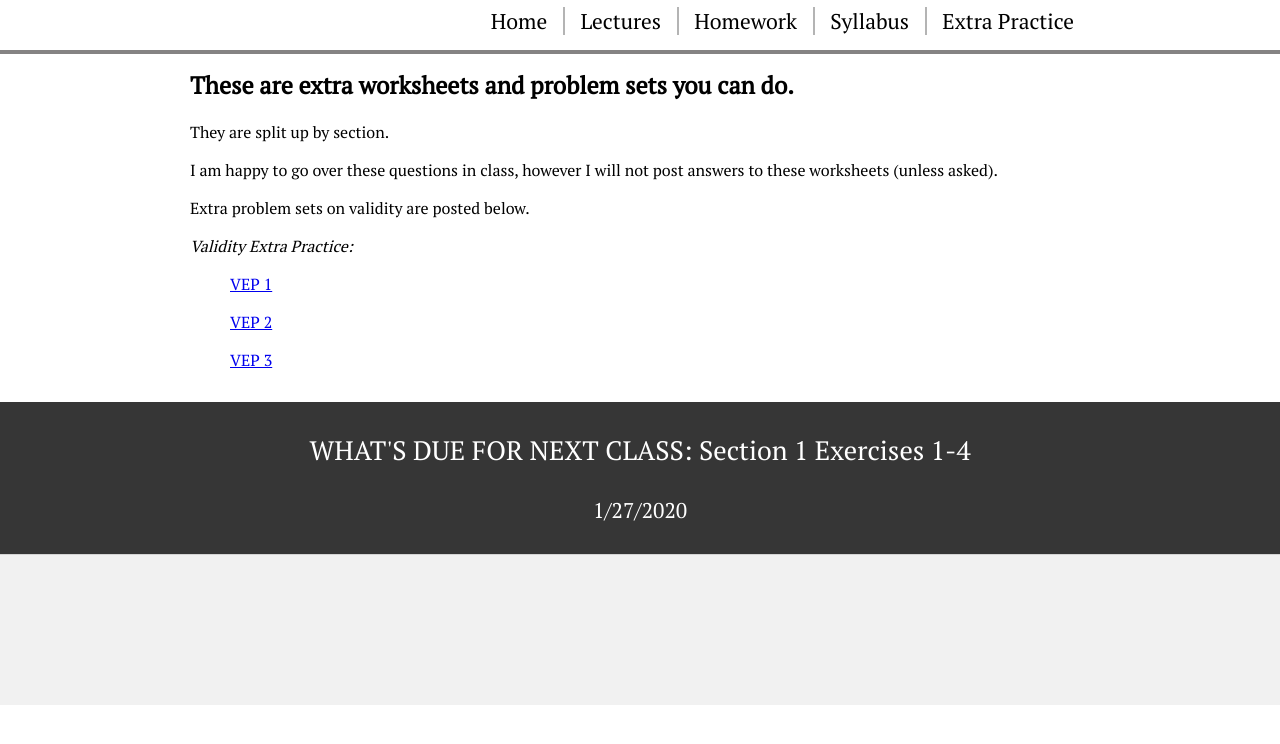
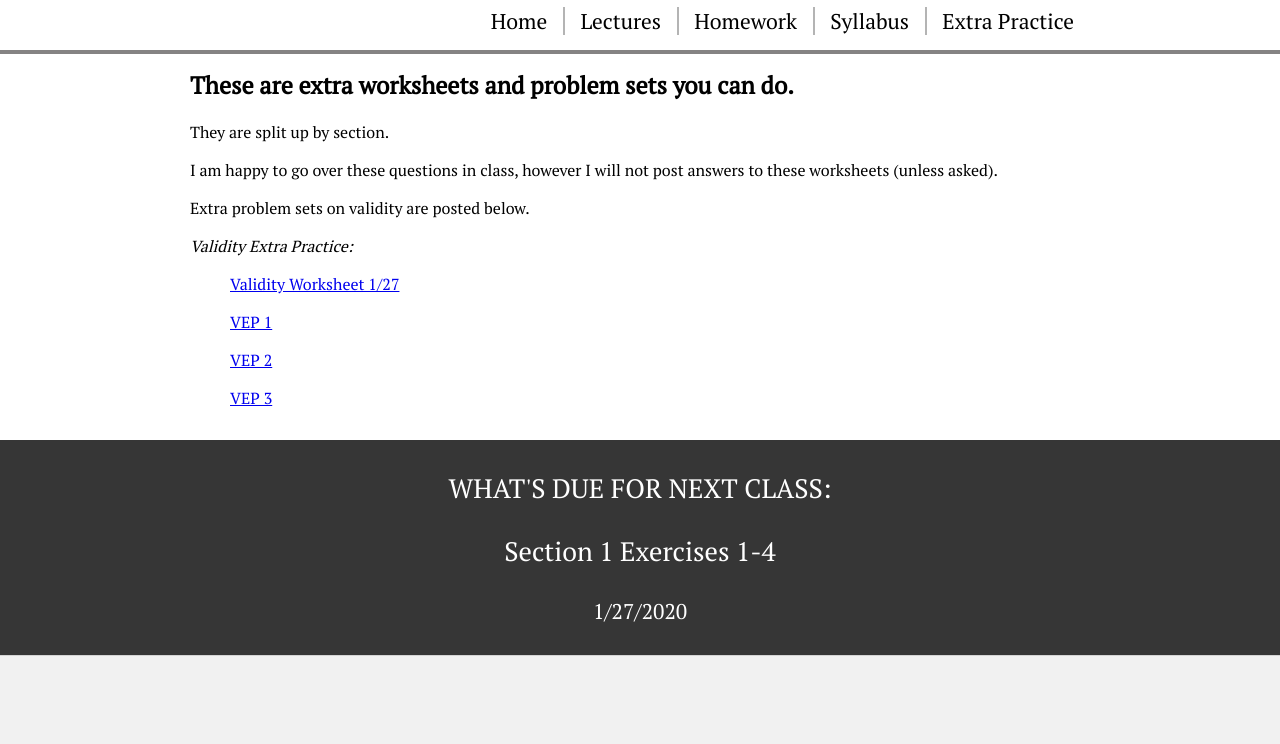
Before and after one commit to caleychowland/caleychowland.github.io, a plain HTML site: page Extra Practice.html in a window 1280 px wide. Shown: the part 126-870 px from the top of the page. Before the commit the page ends 831 px from the top, so only its background shows below. Drawn offline with nearby package versions, Linux system fonts and the light colour scheme.

Commit message:
Add files via upload

```diff
--- a/Extra Practice.html
+++ b/Extra Practice.html
@@ -176,6 +176,7 @@
 				<p></p>
 				<p>		</p>
 				<p> <i>Validity Extra Practice:</i></p>
+				<p style="margin-left: 40px"><a href="validity worksheet.pdf" target="blank">Validity Worksheet 1/27</a></p>
 				<p style="margin-left: 40px"><a href="validity exercises.pdf" target="blank">VEP 1</a></p>
 				<p style="margin-left: 40px"><a href="https://philosophy.lander.edu/logic/tvs_quiz.html" target="blank">VEP 2</a></p>
 				<p style="margin-left: 40px"><a href="https://www.philosophyexperiments.com/validorinvalid/Default.aspx" target="blank">VEP 3</a></p>
@@ -189,7 +190,7 @@
 
 		<div id="quote-area">
 			<div class="normal-wrapper">
-				<h3>WHAT'S DUE FOR NEXT CLASS: Section 1 Exercises 1-4</h3>
+				<h3>WHAT'S DUE FOR NEXT CLASS: <p>Section 1 Exercises 1-4</p></h3>
 				<h4>1/27/2020</h4>
 			</div>
 		</div>
```
Also changed, not shown: Homework.html (+1 -1 lines), Lectures.html (+1 -1 lines), Syllabus.html (+1 -1 lines), index.html (+1 -1 lines), 1 other file.
